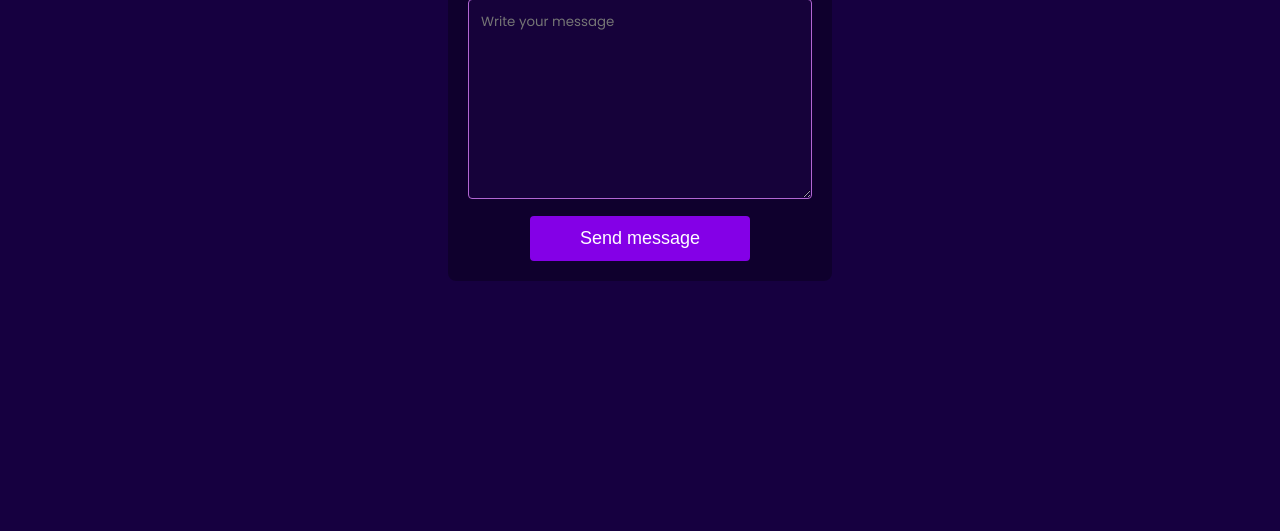
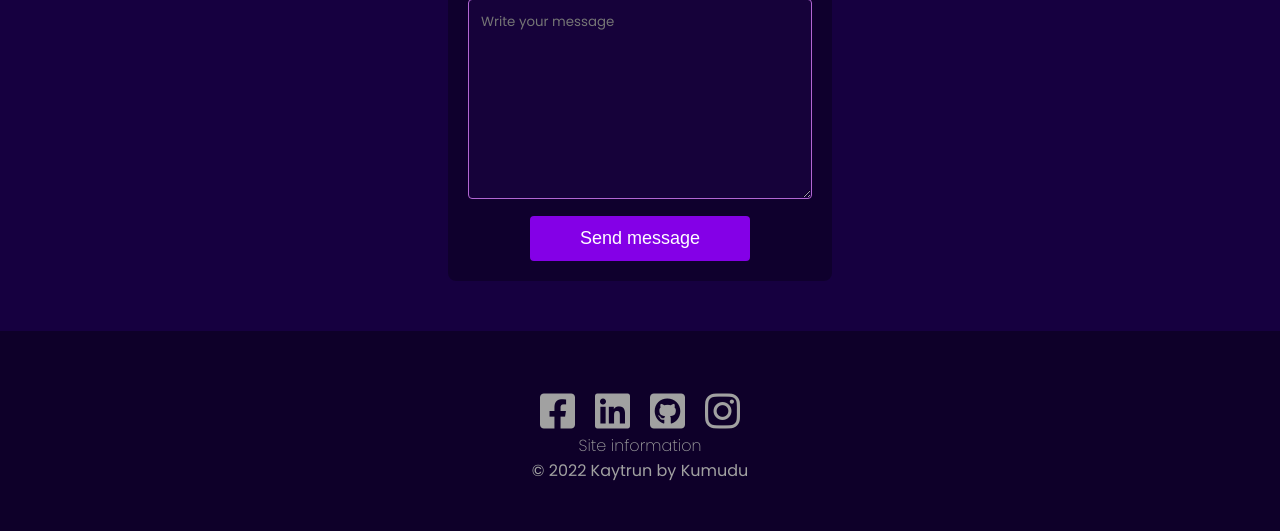
Before and after one commit to kumuduwije/personal-website-two, a PHP site: page / in a window 1280 px wide. Shown: the part 2953-3484 px from the top of the page. Before the commit the page ends 3234 px from the top, so only its background shows below. Run offline with PHP 8.4, Linux system fonts and the light colour scheme; some libraries are stand-ins or nearby versions.

Commit message:
Added items to footer section
Added icons and brand details to the footer.

```diff
--- a/index.html
+++ b/index.html
@@ -267,7 +267,23 @@
           </div>
         </form>
       </div>
+        <!--End of the contact form-->
 
+
+        <!-- Footer section -->
+
+        <footer>
+            <div class="footer-area">
+                <ul class="social-icons">
+                    <li><a href="#"><i class="fa fa-facebook-square"></i></a></li>
+                    <li><a href="#"><i class="fa fa-linkedin-square"></i></a></li>
+                    <li><a href="#"><i class="fa fa-github-square"></i></a></li>
+                    <li><a href="#"><i class="fa fa-instagram"></i></a></li>
+                </ul>
+                <p class="info"><a href="#">Site information</a></p>
+                <p class="brand-details">© 2022 Kaytrun by Kumudu</p>
+            </div>
+        </footer>
 </body>
 <script src="src/js/swipper-bundle.min.js"></script>
 <script src="src/js/script.js"></script>
--- a/src/css/styles.css
+++ b/src/css/styles.css
@@ -545,16 +545,54 @@ input[type=checkbox]{
 }
 
 
-/* @media only screen and (max-width: 375px){
+/* Footer styling */
 
-    .web, .mobile, .ui-ux{
-        margin-left: 20px;
-    }
+.footer-area{
+    justify-content:center;
+    margin-top: 50px;
+    background-color:#0E0029;
+    height: 25vh;
+    width: 100%;
+
 }
 
-@media only screen and (max-width: 412px){
+.footer-area a{
+    text-decoration: none;
+}
+.social-icons{
+    justify-content:center;
+    display:flex;
+    list-style-type: none;
+}
 
-    .web, .mobile, .ui-ux{
-        margin-left: 35px;
-    }
-} */
+.social-icons  li a{
+    padding:10px;
+
+}
+
+.social-icons li a i{
+    color:#A1A1A1;
+    font-size:40px;
+}
+
+.social-icons  li a i:hover{
+    color:#c5c5c5;
+}
+.footer-area .info {
+    text-align: center;
+    font-weight: 200;
+}
+.footer-area .info a{
+    color:#A1A1A1;
+}
+
+.footer-area .info a:hover{
+    color:#c5c5c5;
+}
+.footer-area .info a:hover{
+    text-decoration:underline;
+}
+.footer-area .brand-details{
+    text-align:center;
+    color:#A1A1A1;
+}
```
